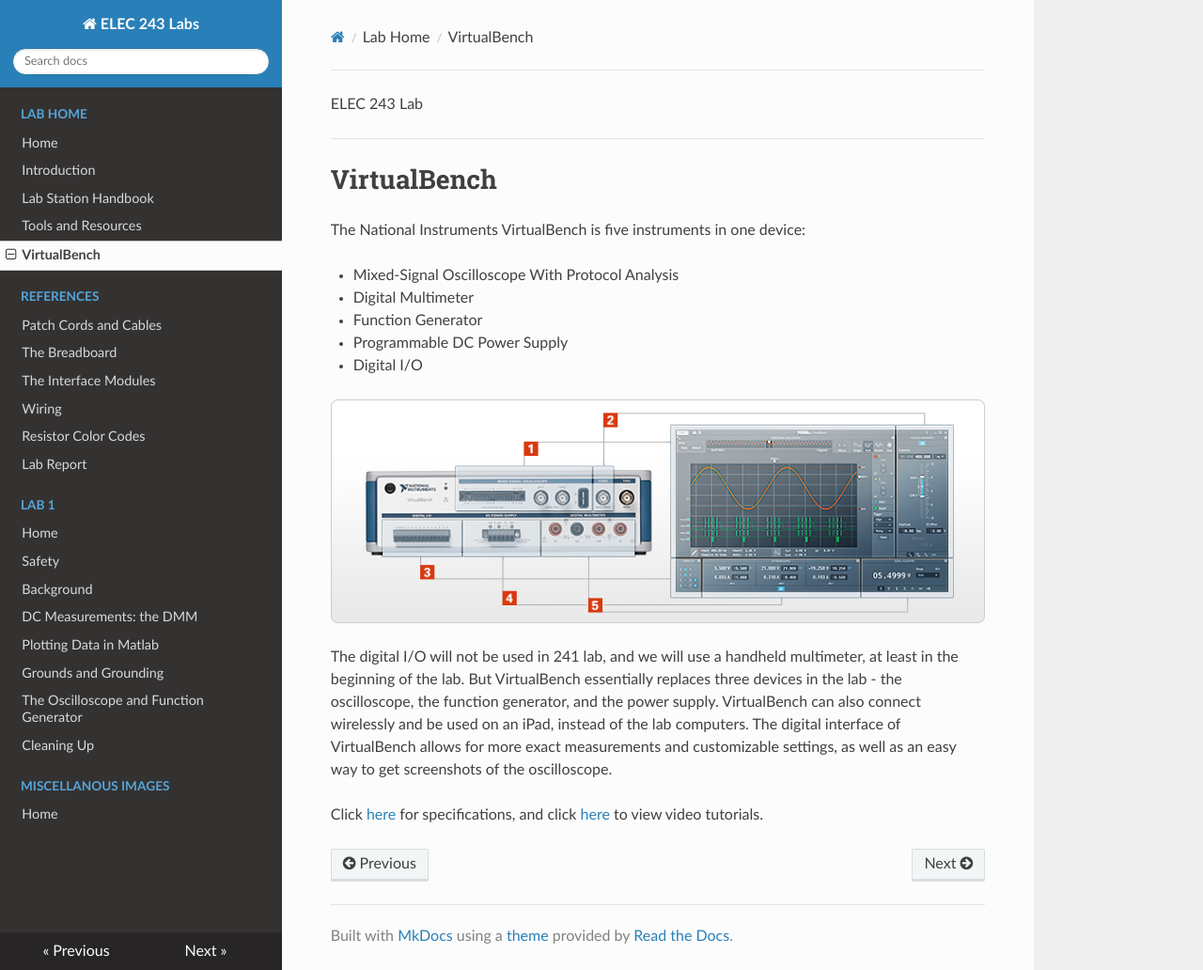
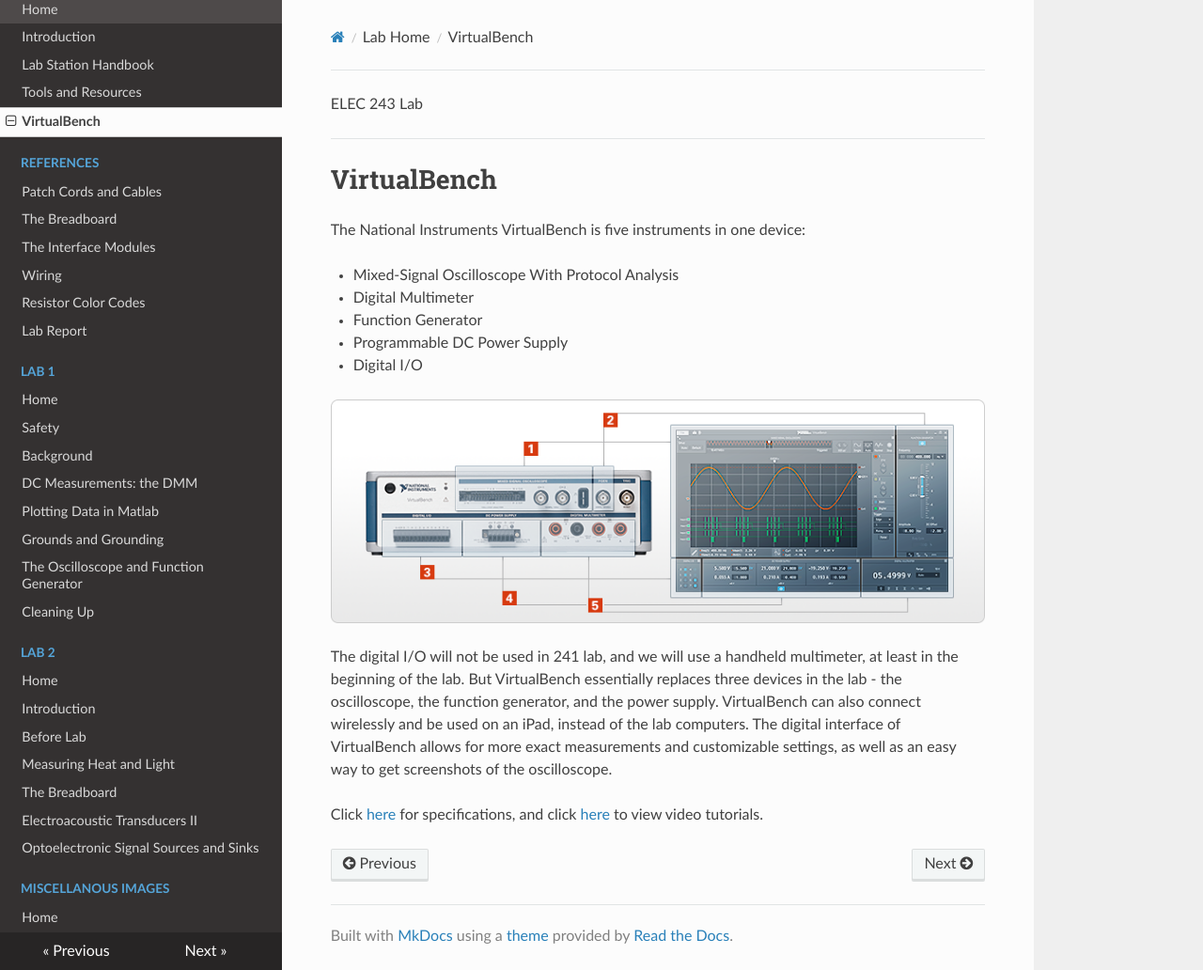
Before and after one commit to gvacaliuc/elec243-lab-website, an MkDocs documentation site: the page built from source/lab-home/virtualbench.md, in a window 1280 px wide and 1032 px high. Shown: the whole window at 94% size. Built offline with MkDocs 1.6.1, drawn with Linux system fonts in a browser that asks for light colours; nearby versions of some CDN libraries; old or Windows-style settings are respelled for this version of MkDocs.

Commit message:
updated main page yml

```diff
--- a/mkdocs.yml
+++ b/mkdocs.yml
@@ -23,14 +23,14 @@
   - {Grounds and Grounding: lab1/interlude.md}
   - {The Oscilloscope and Function Generator: lab1/experiment_1-2.md}
   - {Cleaning Up: lab1/postlude.md}
-#- Lab 2:
-  #- {Home: lab2/index.md}
-  #- {Background: lab2/background.md}
-  #- {Before You Begin: lab2/before-you-begin.md}
-  #- {Electroacoustic Transducers I: lab2/experiment_2-1.md}
-  #- {The Breadboard: lab2/breadboard.md}
-  #- {Electroacoustic Transducers II: lab2/experiment_2-2.md}
-  #- {Optoelectronic Signal Sources and Sinks: lab2/experiment_2-3.md}
+- Lab 2:
+  - {Home: lab2/index.md}
+  - {Introduction: lab2/introduction.md}
+  - {Before Lab: lab2/before-lab.md}
+  - {Measuring Heat and Light: lab2/experiment_2-1.md}
+  - {The Breadboard: lab2/breadboard.md}
+  - {Electroacoustic Transducers II: lab2/experiment_2-2.md}
+  - {Optoelectronic Signal Sources and Sinks: lab2/experiment_2-3.md}
 #- Lab 3:
   #- {Home: lab3/index.md}
   #- {Introduction: lab3/introduction.md}
```
